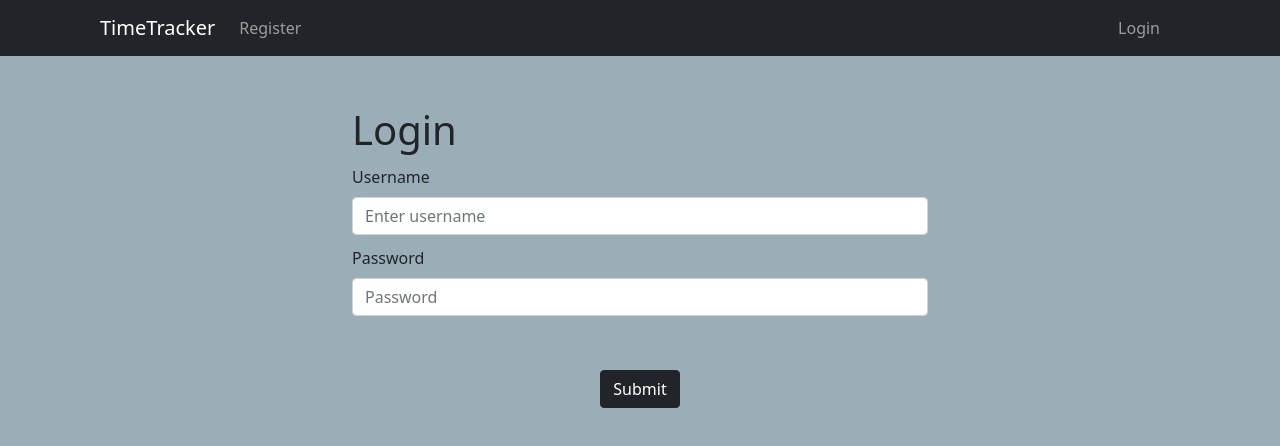
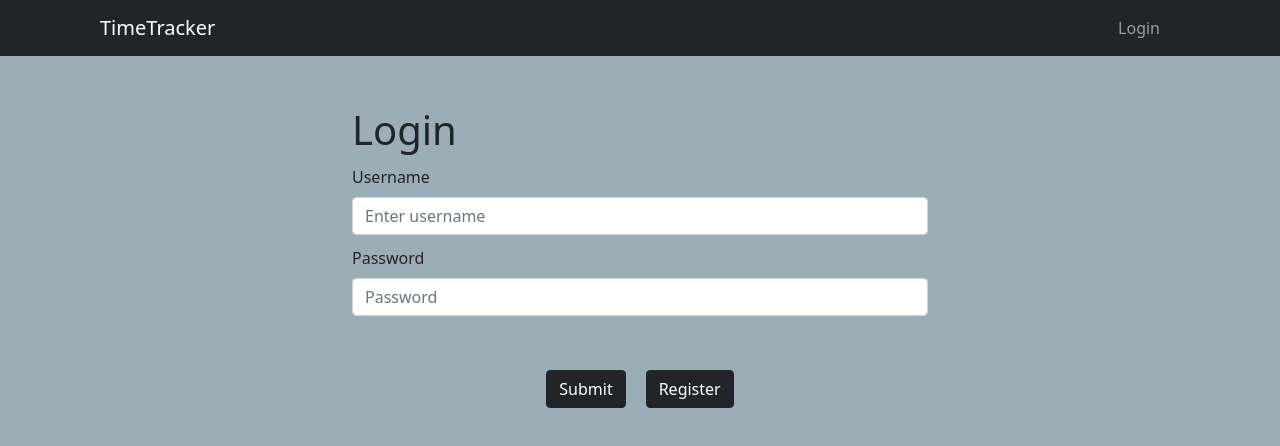
Before and after one commit to MeganPaffrath/time-tracker, a React (Create React App) app in the folder frontend/: page /login in a window 1280 px wide. Shown: the top 446 px of the page. Built offline with nearby package versions, Linux system fonts and the light colour scheme; no server answers.

Commit message:
navbar adjusted

```diff
--- a/frontend/src/components/auth/AuthMenu.jsx
+++ b/frontend/src/components/auth/AuthMenu.jsx
@@ -29,7 +29,7 @@ export default function AuthMenu() {
 
   return (
     // container-fluid
-    <Nav className="container-fluid auth-nav">
+    <Nav className="auth-nav container-fluid">
       {
         userData.username ? (
           <>
@@ -42,9 +42,8 @@ export default function AuthMenu() {
           </>
         ) : (
           <>
-            <Nav.Link onClick={register}>Register</Nav.Link>
+            <Nav.Link className="ml-auto" onClick={login}></Nav.Link>
             <Nav.Link onClick={login}>Login</Nav.Link>
-
           </>
         )
       }
--- a/frontend/src/components/layout/Header.jsx
+++ b/frontend/src/components/layout/Header.jsx
@@ -7,7 +7,7 @@ import {Nav} from 'react-bootstrap';
 
 export default function Header() {
   return (
-    <div className="header bg-dark">
+    <div className="header bg-dark ">
       <Navbar bg="dark" variant="dark">
         <Navbar.Brand href="/">TimeTracker</Navbar.Brand>
         <AuthMenu />
--- a/frontend/src/components/pages/Login.jsx
+++ b/frontend/src/components/pages/Login.jsx
@@ -68,6 +68,9 @@ export default function Login() {
             <Button variant="dark" type="submit">
               Submit
             </Button>
+            <Button variant="dark" onClick={() => { history.push("/register")}}>
+              Register
+            </Button>
             </center>
           </Form>
         </div>
```
